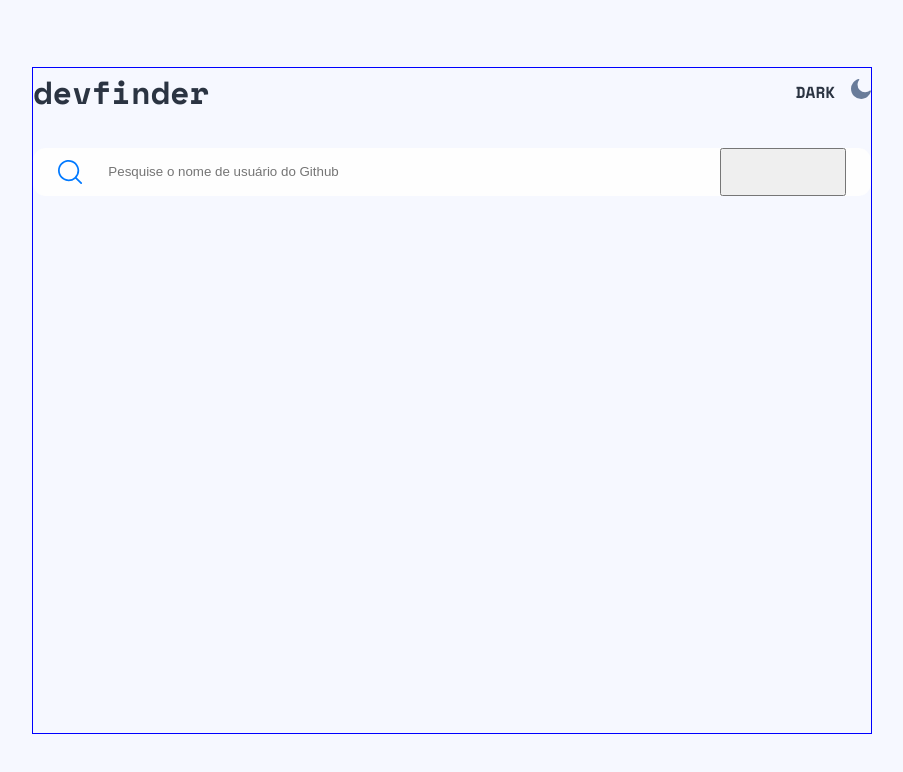
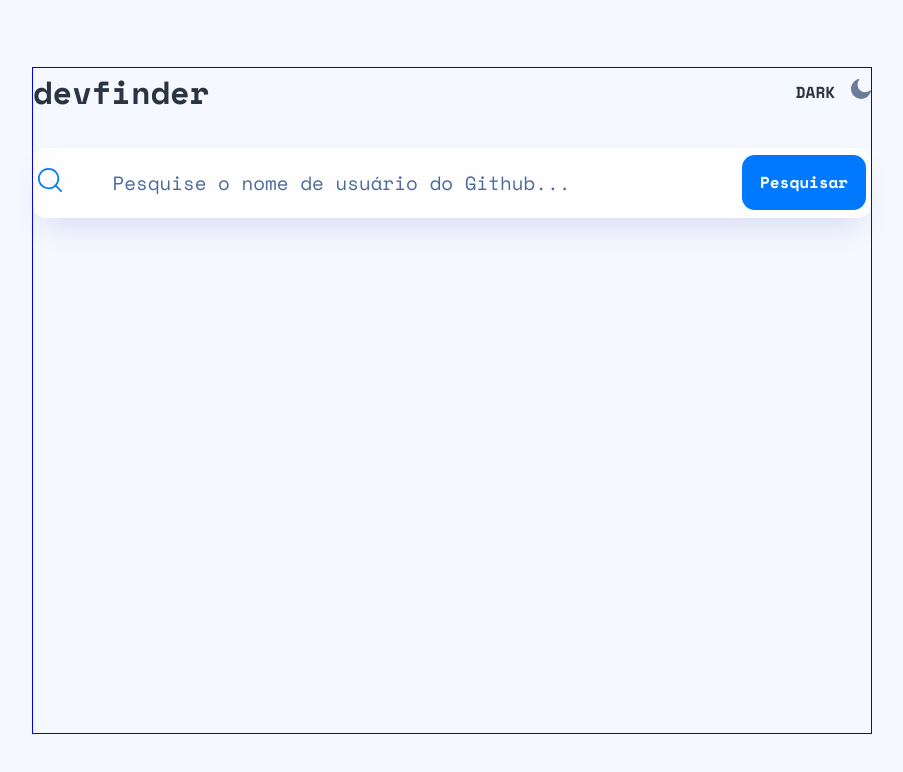
Before and after one commit to sergiohdljr/devfinder, a React (Vite) app: page / in a window 1280 px wide. Shown: the top 772 px of the page, without its empty margins (188-1091 px from the left). Built offline with nearby package versions, Linux system fonts and the light colour scheme.

Commit message:
searchBar

```diff
--- a/package.json
+++ b/package.json
@@ -9,6 +9,7 @@
     "preview": "vite preview"
   },
   "dependencies": {
+    "formik": "^2.2.9",
     "react": "^18.2.0",
     "react-dom": "^18.2.0",
     "react-query": "^3.39.2",
--- a/src/components/header.jsx
+++ b/src/components/header.jsx
@@ -12,16 +12,16 @@ export const Header = () => {
 
     const {theme,setTheme} = useContext(ThemeContext)
 
-    const [mudaTheme,setChangeTheme] = useState(true)
+    const [changeTheme,setChangeTheme] = useState(true)
     const [titleTheme,setTitleTheme] = useState('DARK')
     const [iconTheme,setIconTheme] = useState(darkIcon)
 
-    const ChangeTheme = () =>{
+    const HandleChangeTheme = () => {
 
         setTheme(theme === lightTheme ? darkTheme : lightTheme )
-        setChangeTheme(!mudaTheme)
+        setChangeTheme(!changeTheme)
 
-        if(mudaTheme){
+        if(changeTheme){
             setTitleTheme('LIGHT')
             setIconTheme(lightIcon)
         }
@@ -34,7 +34,7 @@ export const Header = () => {
     return(
             <DevFinderHeader>
                 <h1>devfinder</h1>
-                <button onClick={ChangeTheme}>
+                <button onClick={HandleChangeTheme}>
                     {titleTheme} <i><img src={iconTheme} alt="" /></i>
                 </button>
             </DevFinderHeader>
--- a/src/components/searchBar.jsx
+++ b/src/components/searchBar.jsx
@@ -1,34 +1,76 @@
 import styled from "styled-components"
 import searchIcon from '../assets/icon-search.svg'
+import { Field, Formik} from "formik"
+import { useState } from "react"
 
 export const SearchBar = () =>{
+    const github = `https://api.github.com/users/`
+    const[data,setData] = useState({})
+
     return(
-        <ResearchBar>
+    <Formik
+        initialValues={{ usuario: ''}}
+        onSubmit={({usuario}) => {
+            fetch(`${github}${usuario}`).then(respos=>respos.json()).then(githubUser =>setData(githubUser))
+        }}>
+        {props => (
+         <>
+
+         <ResearchBar onSubmit={props.handleSubmit}>
             <i><img src={searchIcon} alt="" /></i>
-            <input type="text" placeholder="Pesquise o nome de usuário do Github" />
-            <button type="submit"></button>
-        </ResearchBar>
+            <Field
+            type="text"
+            name="usuario"
+            placeholder="Pesquise o nome de usuário do Github..."
+            />
+            <button type="submit">Pesquisar</button>
+         </ResearchBar>
+
+         <h1>{data && data.login}</h1>
+         </>
+        )}
+    </Formik>
     )
 }
 
-const ResearchBar = styled.h1`
+const ResearchBar = styled.form`
     display: flex;
-    justify-content: space-evenly;
+    justify-content: space-between;
+    align-items: center;
     width: 100%;
+    height: 70px;
     background-color: ${({theme})=>theme.contentBackground};
-    /* padding-left: 1rem;
-    padding-right: 1rem; */
     border-radius: 0.8rem;
+    padding: 0.3rem;
+    box-shadow: ${({theme})=>theme.shadow};
+
 
     input{
         width: 70%;
         background-color: transparent;
         outline: none;
         border: none;
+        font-size: 1.2rem;
+        color:${({theme})=>theme.text};
+
+        ::placeholder{
+            color: ${({theme})=>theme.text};
+        }
     }
 
     button{
         width: 15%;
+        height: 90%;
+        background-color:${({theme})=>theme.btn};
+        border: none;
+        border-radius: 0.8rem;
+        color: ${({theme})=>theme.contentBackground};
+        font-weight: 700;
+        font-size: 1rem;
+        cursor: pointer;
 
+        :hover{
+            background-color:${({theme})=>theme.btnHover};
+        }
     }
 `
--- a/src/main.jsx
+++ b/src/main.jsx
@@ -1,11 +1,15 @@
 import React from 'react'
 import ReactDOM from 'react-dom/client'
 import App from './App'
+import { QueryClient, QueryClientProvider } from 'react-query'
 
+ const queryClient = new QueryClient()
 
 ReactDOM.createRoot(document.getElementById('root')).render(
   <React.StrictMode>
+    <QueryClientProvider client={queryClient}>
       <App />
+    </QueryClientProvider>
   </React.StrictMode>
 
 )
--- a/src/styles/globalStyles.js
+++ b/src/styles/globalStyles.js
@@ -7,6 +7,7 @@ export default createGlobalStyle`
         padding:0;
         outline: 0;
         transition: 0.1s;
+        font-family: 'Space Mono', monospace;
     }
 
     body{
```
Also changed, not shown: 1 other file (tests, documents, lock files or other folders).
